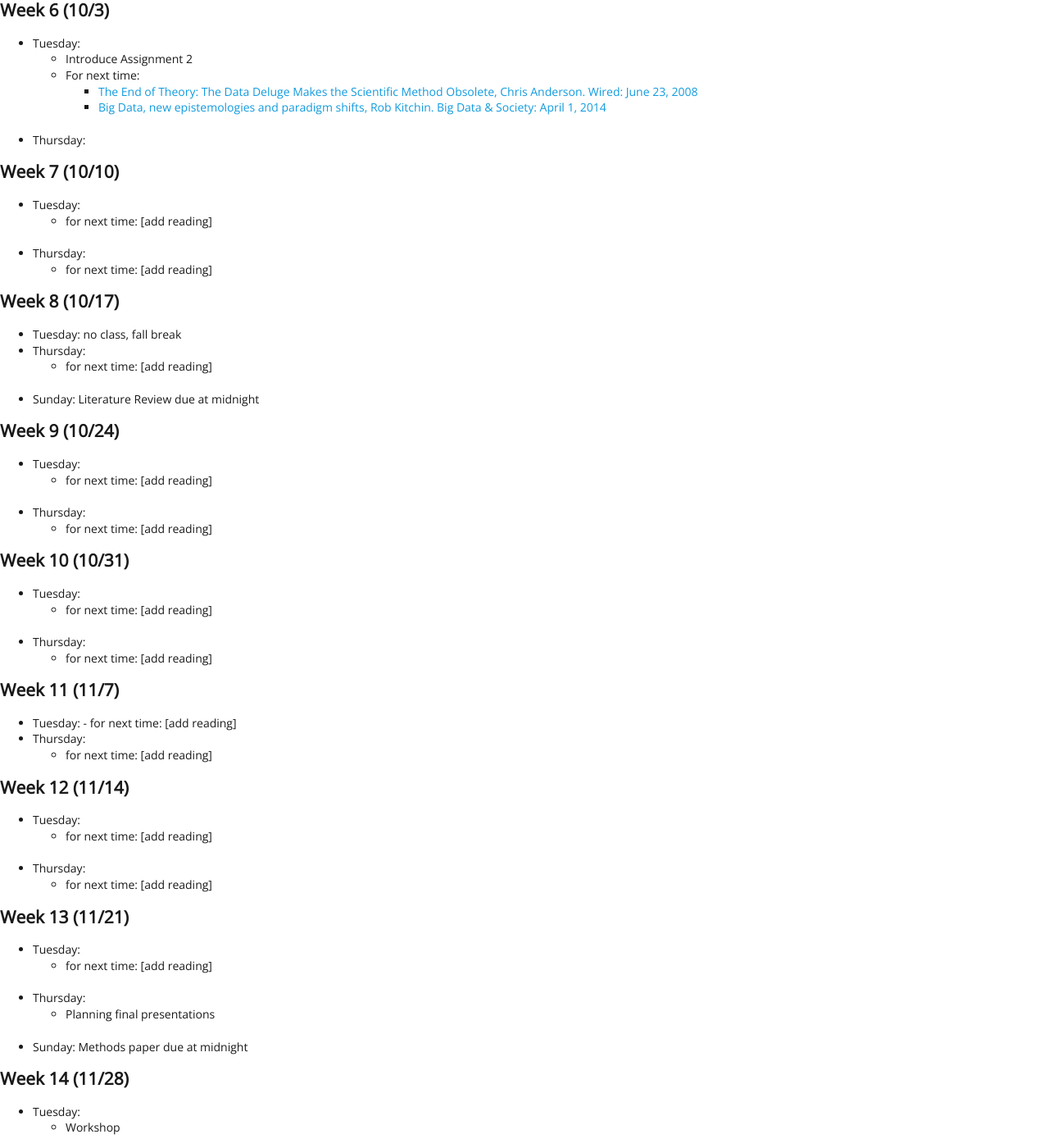
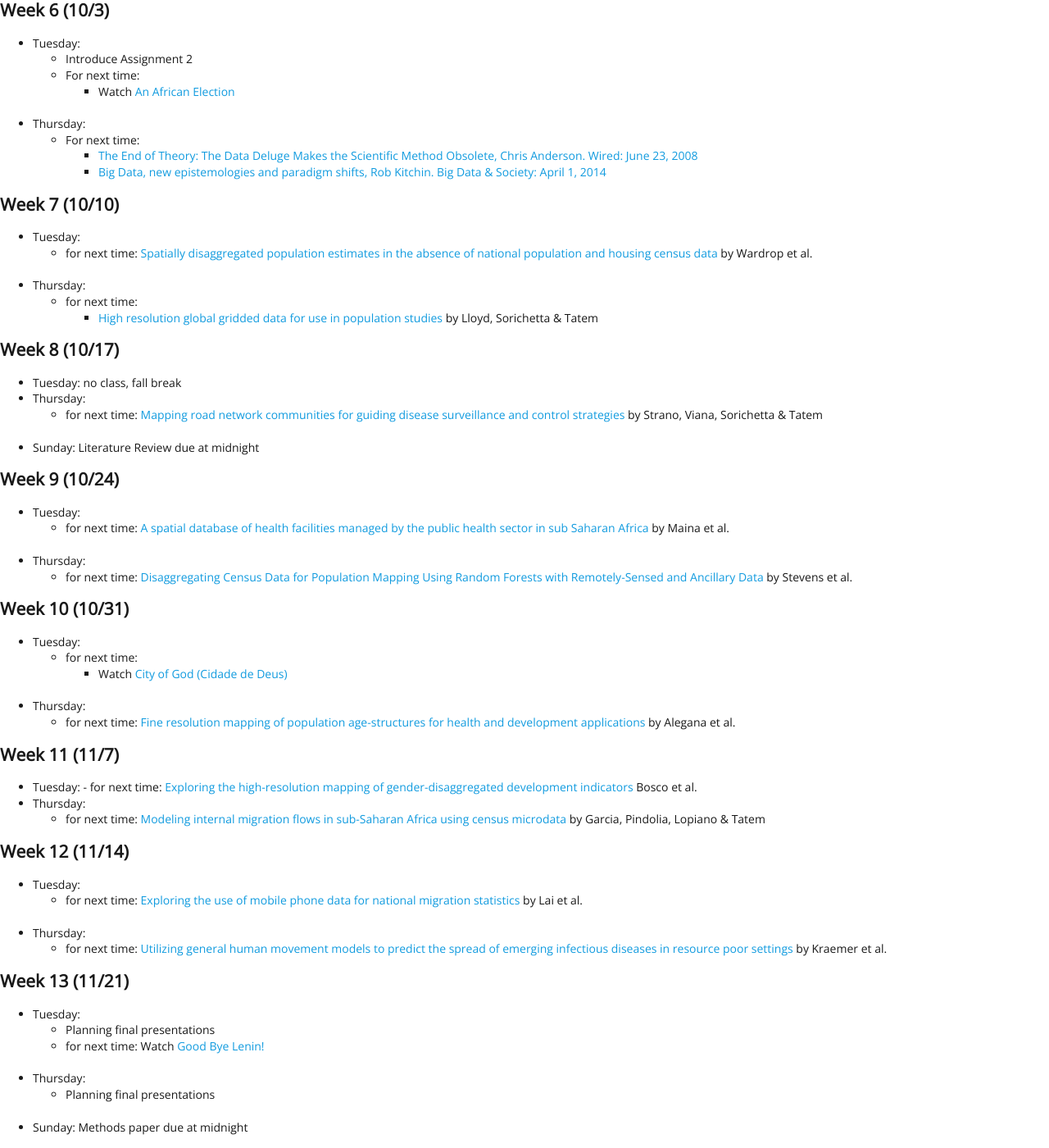
Before and after one commit to EMBrewer/dat150, a Jekyll site: the page built from _posts/2021-09-17-schedule.md, in a window 1280 px wide and 1400 px high, scrolled down 1414 px. Shown: the whole window at 82% size. Built offline with Jekyll 4.4.1, drawn with Linux system fonts in a browser that asks for light colours; our own code applies the rules of GitHub Pages for plain Markdown files.

Commit message:
Update 2021-09-17-schedule.md

```diff
--- a/_posts/2021-09-17-schedule.md
+++ b/_posts/2021-09-17-schedule.md
@@ -32,7 +32,7 @@
 	- Introduce Assignment 1:
 	  	- [Write an Annotated Bibliography](assignment1.html)
 		- For next time:
-			- [Development as Freedom by Amartya Sen](https://slack-files.com/TFB8EJWF3-F019P8YMQR4-959290c40c), Development as Freedom: Chapter 1
+			- [Development as Freedom by Amartya Sen](https://dsfall21.slack.com/files/U02DA5H2NGJ/F02E98U4ERX/sen_devfree_intro_2.pdf), Development as Freedom: Chapter 1
 			- Discuss possible human development topic selections
 - Thursday:
 	- Discuss Assignment 1
@@ -43,16 +43,16 @@
 ## Week 4 (9/19)
 - Tuesday:
   	- For next time:
-  		- [Development as Freedom by Amartya Sen](...), Development as Freedom: Chapter 2
+  		- [Development as Freedom by Amartya Sen](https://dsfall21.slack.com/files/U02DA5H2NGJ/F02E98U4ERX/sen_devfree_intro_2.pdf), Development as Freedom: Chapter 2
 - Thursday:
   	- For next time:
-		- [Geoff West, Scale - Chapter 1](...)
+		- [Geoff West, Scale - Chapter 1](https://dsfall21.slack.com/files/U02DA5H2NGJ/F02EVA0KH8V/west_scale.pdf)
 
 ## Week 5 (9/26)
 - Tuesday:
 	- Review annotations and discuss topic development
 	- For next time:
-		- [Geoff West, Scale - Chapter 7 and afterword](...)
+		- [Geoff West, Scale - Chapter 7 and afterword](https://dsfall21.slack.com/files/U02DA5H2NGJ/F02EVA0KH8V/west_scale.pdf)
 - Thursday:
 	- Review annotations and discuss topic development
 	- For next time:
@@ -64,49 +64,54 @@
 - Tuesday:
 	- Introduce Assignment 2
 	- For next time:
+		- Watch [An African Election](https://www.youtube.com/watch?v=oAvLrQ-_HOk)
+- Thursday:
+	- For next time:
 		- [The End of Theory: The Data Deluge Makes the Scientific Method Obsolete, Chris Anderson.  Wired: June 23, 2008](https://www.wired.com/2008/06/pb-theory/)
 		- [Big Data, new epistemologies and paradigm shifts, Rob Kitchin.  Big Data & Society: April 1, 2014](https://journals.sagepub.com/doi/full/10.1177/2053951714528481)
-- Thursday:
 
 ## Week 7 (10/10)
 - Tuesday:
-	- for next time: [add reading]
+  - for next time: [Spatially disaggregated population estimates in the absence of national population and housing census data](https://www.pnas.org/content/pnas/115/14/3529.full.pdf) by Wardrop et al.
 - Thursday:
-	- for next time: [add reading]
+	- for next time:
+		- [High resolution global gridded data for use in population studies](https://www.ncbi.nlm.nih.gov/pmc/articles/PMC5283062/) by Lloyd, Sorichetta & Tatem
 
 ## Week 8 (10/17)
 - Tuesday: no class, fall break
 - Thursday:
-	- for next time: [add reading]
+	- for next time: [Mapping road network communities for guiding disease surveillance and control strategies](https://www.nature.com/articles/s41598-018-22969-4) by Strano, Viana, Sorichetta & Tatem
 - Sunday: Literature Review due at midnight
 
 ## Week 9 (10/24)
 - Tuesday:
-	- for next time: [add reading]
+	- for next time: [A spatial database of health facilities managed by the public health sector in sub Saharan Africa](https://www.nature.com/articles/s41597-019-0142-2) by Maina et al.
 - Thursday:
-	- for next time: [add reading]
+	- for next time: [Disaggregating Census Data for Population Mapping Using Random Forests with Remotely-Sensed and Ancillary Data](https://journals.plos.org/plosone/article?id=10.1371/journal.pone.0107042) by Stevens et al.
 
 ## Week 10 (10/31)
 - Tuesday:
-	- for next time: [add reading]
+	- for next time:
+		- Watch [City of God (Cidade de Deus)](https://www.youtube.com/watch?v=dcUOO4Itgmw)
 - Thursday:
-	- for next time: [add reading]
+	- for next time: [Fine resolution mapping of population age-structures for health and development applications](https://royalsocietypublishing.org/doi/pdf/10.1098/rsif.2015.0073) by Alegana et al.
 
 ## Week 11 (11/7)
 - Tuesday:
-  	- for next time: [add reading]
+  	- for next time: [Exploring the high-resolution mapping of gender-disaggregated development indicators](https://royalsocietypublishing.org/doi/pdf/10.1098/rsif.2016.0825) Bosco et al.
 - Thursday:
-	- for next time: [add reading]
+	- for next time: [Modeling internal migration flows in sub-Saharan Africa using census microdata](https://academic.oup.com/migration/article/3/1/89/2413406) by Garcia, Pindolia, Lopiano & Tatem
 
 ## Week 12 (11/14)
 - Tuesday:
-	- for next time: [add reading]
+	- for next time: [Exploring the use of mobile phone data for national migration statistics](https://www.nature.com/articles/s41599-019-0242-9.pdf) by Lai et al.
 - Thursday:
-	- for next time: [add reading]
+	- for next time: [Utilizing general human movement models to predict the spread of emerging infectious diseases in resource poor settings](https://www.nature.com/articles/s41598-019-41192-3.pdf) by Kraemer et al.
 
 ## Week 13 (11/21)
 - Tuesday:
-	- for next time: [add reading]
+	- Planning final presentations
+	- for next time: Watch [Good Bye Lenin!](https://www.youtube.com/watch?v=u5hzmwGW4Ac)
 - Thursday:
 	- Planning final presentations
 - Sunday: Methods paper due at midnight
```
